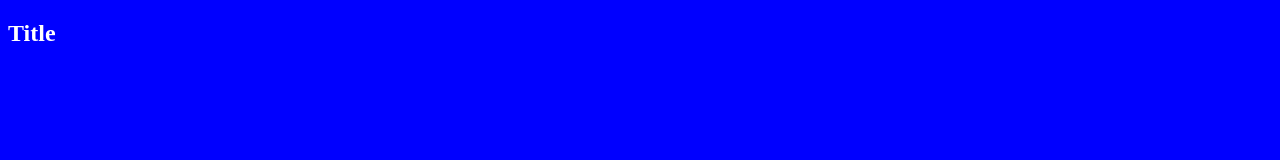
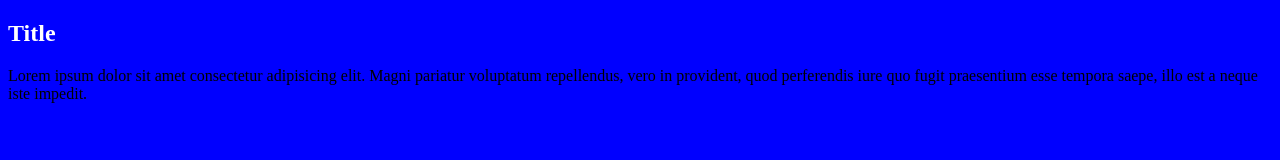
Before and after one commit to kaiyuncheng/project_git, a plain HTML site: page index.html in a window 1280 px wide. Drawn offline with Linux system fonts and the light colour scheme.

Commit message:
新增p和color

```diff
--- a/index.html
+++ b/index.html
@@ -8,6 +8,7 @@
 </head>
 <body>
   <h2>Title</h2>
+  <p>Lorem ipsum dolor sit amet consectetur adipisicing elit. Magni pariatur voluptatum repellendus, vero in provident, quod perferendis iure quo fugit praesentium esse tempora saepe, illo est a neque iste impedit.</p>
 
 
 </body>
--- a/style.css
+++ b/style.css
@@ -5,3 +5,7 @@ body{
 h2{
   color: white;
 }
+
+p{
+  color: black;
+}
```
